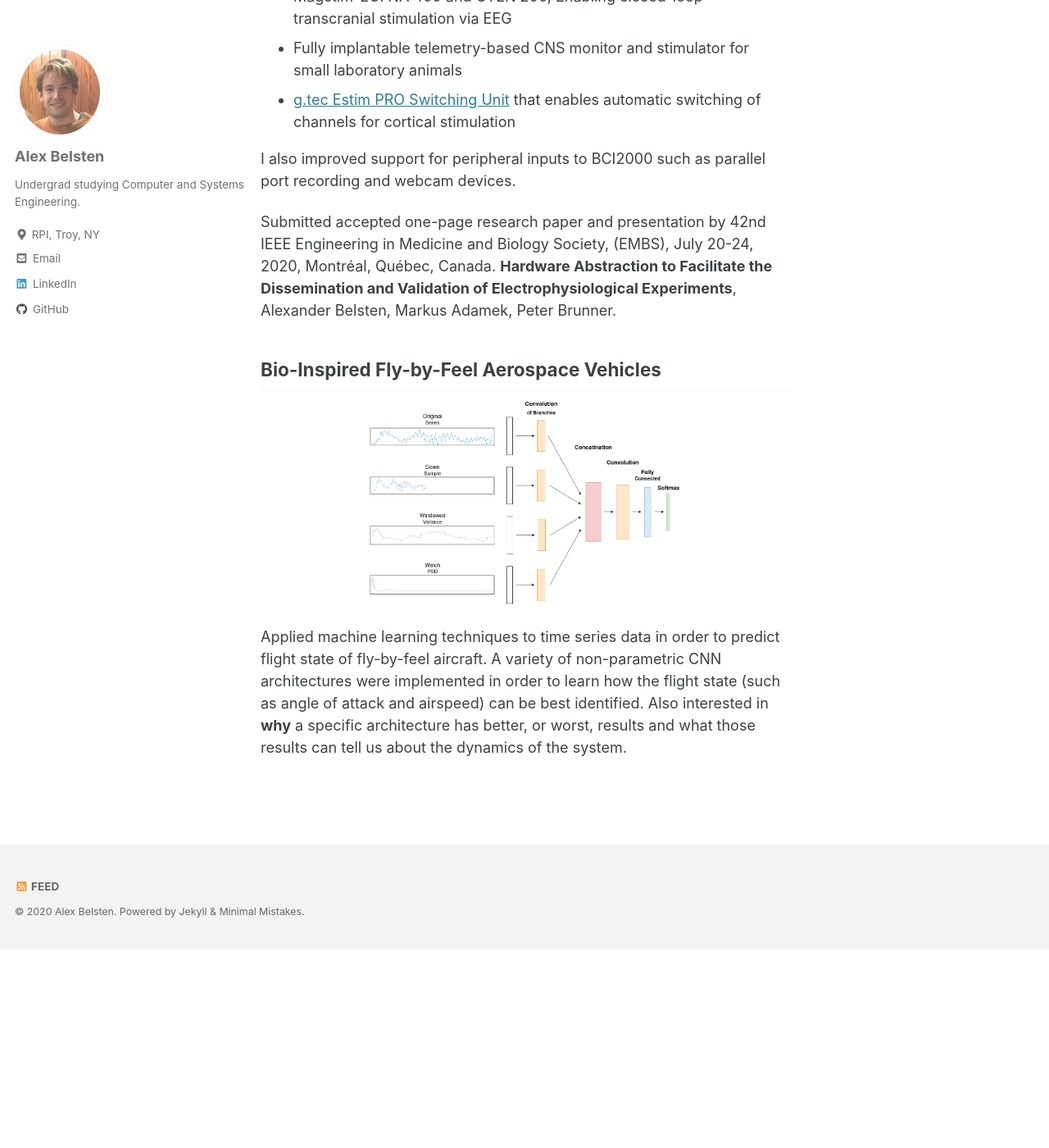
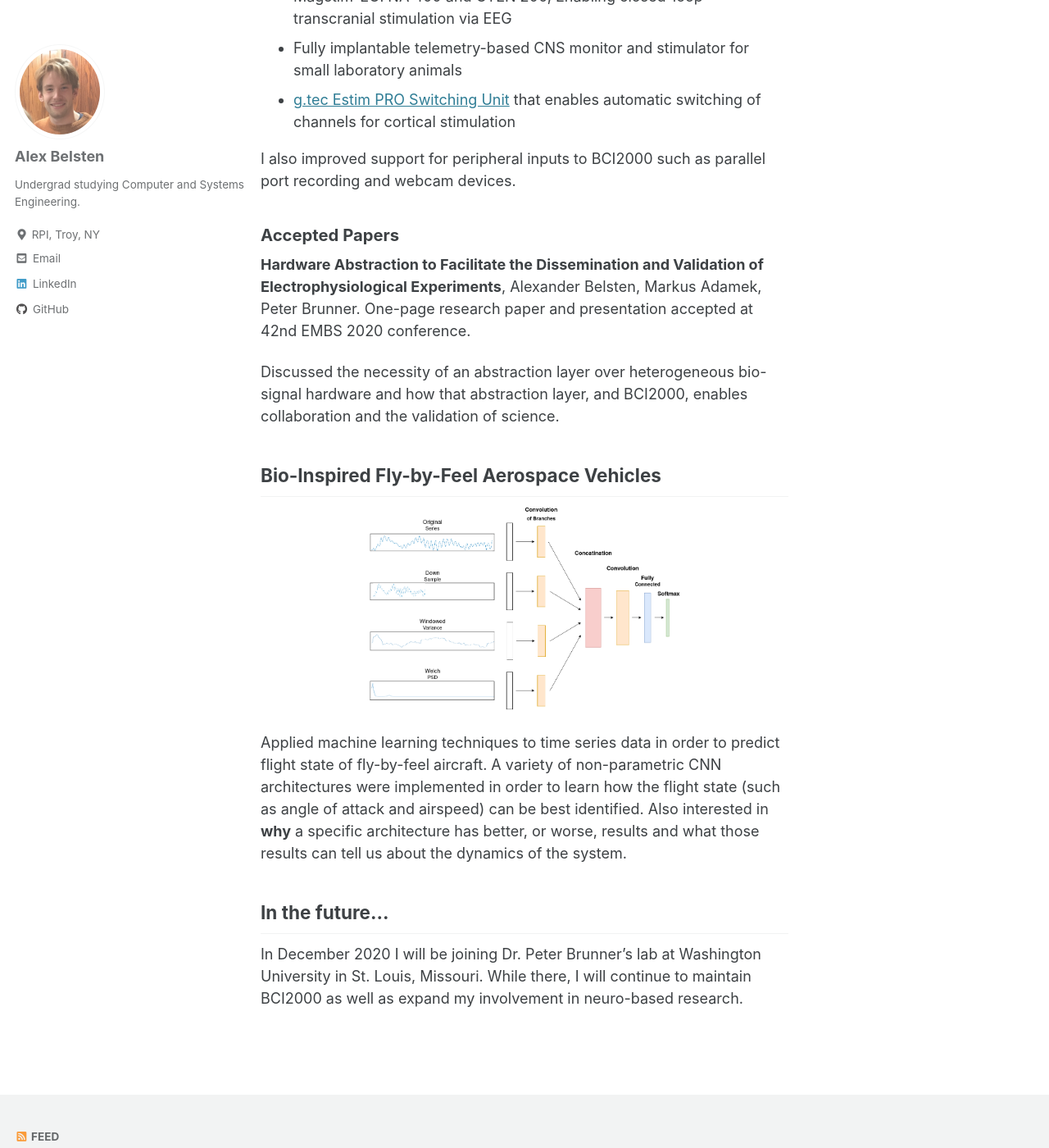
Before and after one commit to belsten/belsten.github.io, a Jekyll site: the page built from research.md, in a window 1280 px wide and 1400 px high, scrolled down 387 px. Shown: the whole window at 82% size. Built offline with Jekyll 4.4.1, drawn with Linux system fonts in a browser that asks for light colours; cached includes are drawn as plain includes; a script bundle is joined from its source files by our own code; library files that are not in the unit come from our copies; before the commit the page ends 1544 px from its top, so only the background shows below that.

Commit message:
more info added to research and about

```diff
--- a/_config.yml
+++ b/_config.yml
@@ -29,7 +29,7 @@ locale                   : "en-US"
 title                    : "About"
 title_separator          : "-"
 name                     : "Alex Belsten"
-description              : "Applied mathematics, deep learning, neuroscience, causality"
+description              : ""
 url                      : "https://belsten.github.io" # the base hostname & protocol for your site e.g. "https://mmistakes.github.io"
 baseurl                  :  # the subpath of your site, e.g. "/blog"
 gh_repo                  :
--- a/index.markdown
+++ b/index.markdown
@@ -15,4 +15,7 @@ header:
 
 I am an undergraduate studying Computer and Systems Engineering at RPI.
 I am interested in neuroscience, ML, statistical modeling and signal processing. In my free
-time I enjoy climbing, biking or running. Big fan of oat milk.
+time I enjoy climbing, cycling or running. Big fan of oat milk.
+
+My graduation date from RPI is December 2020 and I am looking to pursue graduate education
+for the fall of 2021.
--- a/research.md
+++ b/research.md
@@ -15,11 +15,16 @@ These devices include:
 * [g.tec Estim PRO Switching Unit](https://www.gtec.at/product/gestim-pro/) that enables automatic switching of channels for cortical stimulation
 
 I also improved support for peripheral inputs to BCI2000 such as parallel port recording and webcam devices.
+### Accepted Papers
+**Hardware Abstraction to Facilitate the Dissemination and Validation of Electrophysiological Experiments**, Alexander Belsten, Markus Adamek, Peter Brunner. One-page research paper and presentation accepted at 42nd EMBS 2020 conference.
 
-Submitted accepted one-page research paper and presentation by 42nd IEEE Engineering in Medicine and Biology Society, (EMBS), July 20-24, 2020, Montréal, Québec, Canada. **Hardware Abstraction to Facilitate the Dissemination and Validation of Electrophysiological Experiments**, Alexander Belsten, Markus Adamek, Peter Brunner.
+Discussed the necessity of an abstraction layer over heterogeneous bio-signal hardware and how that abstraction layer, and BCI2000, enables collaboration and the validation of science.
 
 ## Bio-Inspired Fly-by-Feel Aerospace Vehicles
 <p style="text-align: center"><img src="../assets/MCNN_arch.png" width="60%" align="middle"></p>
 
 
-Applied machine learning techniques to time series data in order to predict flight state of fly-by-feel aircraft. A variety of non-parametric CNN architectures were implemented in order to learn how the flight state (such as angle of attack and airspeed) can be best identified. Also interested in **why** a specific architecture has better, or worst, results and what those results can tell us about the dynamics of the system.
+Applied machine learning techniques to time series data in order to predict flight state of fly-by-feel aircraft. A variety of non-parametric CNN architectures were implemented in order to learn how the flight state (such as angle of attack and airspeed) can be best identified. Also interested in **why** a specific architecture has better, or worse, results and what those results can tell us about the dynamics of the system.
+
+## In the future...
+In December 2020 I will be joining Dr. Peter Brunner's lab at Washington University in St. Louis, Missouri. While there, I will continue to maintain BCI2000 as well as expand my involvement in neuro-based research.
```
